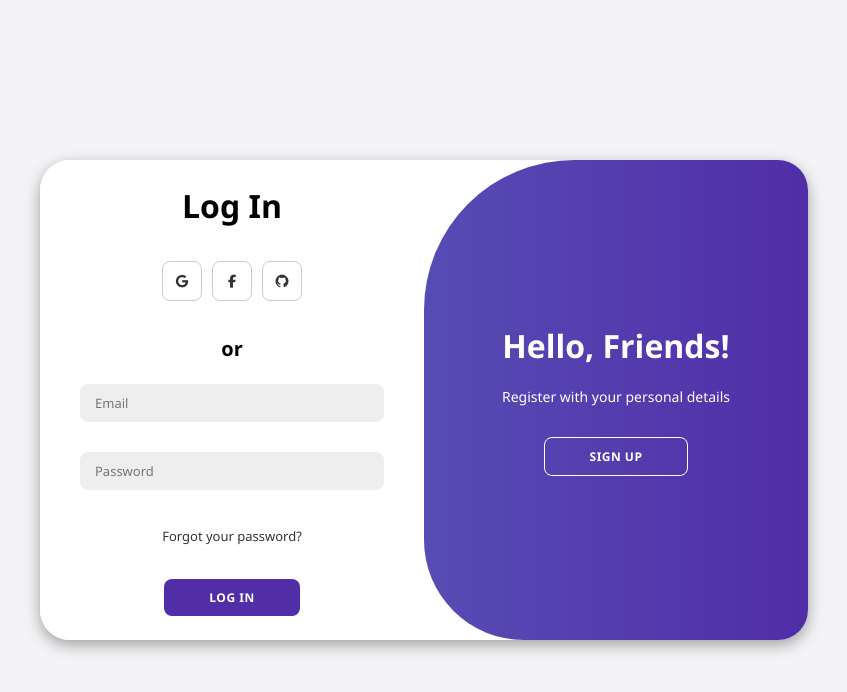
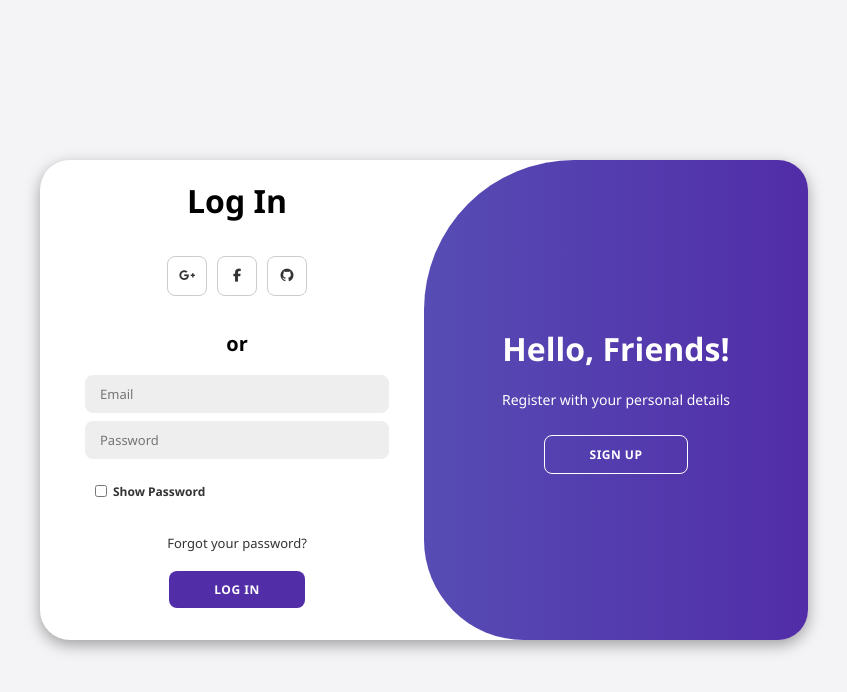
Before and after one commit to Nidhekshaa/Intern_automation, a React (Vite) app in the folder Frontend/: page /user-login in a window 1280 px wide. Shown: the top 692 px of the page, without its empty margins (216-1063 px from the left). Built offline with nearby package versions, Linux system fonts and the light colour scheme.

Commit message:
frontend completed

```diff
--- a/Frontend/src/User/UserLoginRegister.jsx
+++ b/Frontend/src/User/UserLoginRegister.jsx
@@ -12,6 +12,8 @@ axios.defaults.withCredentials = true;
 const LoginRegister = () => {
   const [isActive, setIsActive] = useState(false);
   const navigate = useNavigate();
+  const [showLoginPassword, setShowLoginPassword] = useState(false);
+  const [showRegisterPassword, setShowRegisterPassword] = useState(false);
 
   // ================= REGISTER STATE =================
   const [registerData, setRegisterData] = useState({
@@ -34,7 +36,7 @@ const LoginRegister = () => {
       const res = await axios.post(
         `${API_URL}/api/auth/register`,
         registerData,
-        { withCredentials: true }
+        { withCredentials: true },
       );
 
       alert(res.data.msg);
@@ -49,11 +51,9 @@ const LoginRegister = () => {
     e.preventDefault();
 
     try {
-      const res = await axios.post(
-        `${API_URL}/api/auth/login`,
-        loginData,
-        { withCredentials: true }
-      );
+      const res = await axios.post(`${API_URL}/api/auth/login`, loginData, {
+        withCredentials: true,
+      });
 
       alert(res.data.msg);
 
@@ -73,7 +73,7 @@ const LoginRegister = () => {
 
             <div className="social-icons">
               <a href={`${API_URL}/auth/google`} className="icon">
-                <i className="fa-brands fa-google"></i>
+                <i className="fa-brands fa-google-plus-g"></i>
               </a>
               <a href={`${API_URL}/auth/facebook`} className="icon">
                 <i className="fa-brands fa-facebook-f"></i>
@@ -84,7 +84,7 @@ const LoginRegister = () => {
             </div>
 
             <span>or</span>
-
+            <div className="password-options">
             <input
               type="text"
               placeholder="Name"
@@ -106,7 +106,7 @@ const LoginRegister = () => {
             />
 
             <input
-              type="password"
+              type={showRegisterPassword ? "text" : "password"}
               placeholder="Password"
               value={registerData.password}
               onChange={(e) =>
@@ -117,6 +117,16 @@ const LoginRegister = () => {
               }
               required
             />
+
+            <label className="checkbox-container">
+                <input
+                  type="checkbox"
+                  checked={showLoginPassword}
+                  onChange={() => setShowLoginPassword(!showLoginPassword)}
+                />
+                <span>Show Password</span>
+              </label>
+            </div>
 
             <button type="submit">Sign Up</button>
           </form>
@@ -129,7 +139,7 @@ const LoginRegister = () => {
 
             <div className="social-icons">
               <a href={`${API_URL}/auth/google`} className="icon">
-                <i className="fa-brands fa-google"></i>
+                <i className="fa-brands fa-google-plus-g"></i>
               </a>
               <a href={`${API_URL}/auth/facebook`} className="icon">
                 <i className="fa-brands fa-facebook-f"></i>
@@ -140,7 +150,7 @@ const LoginRegister = () => {
             </div>
 
             <span>or</span>
-
+            <div className="password-options">
             <input
               type="email"
               placeholder="Email"
@@ -152,7 +162,7 @@ const LoginRegister = () => {
             />
 
             <input
-              type="password"
+              type={showLoginPassword ? "text" : "password"}
               placeholder="Password"
               value={loginData.password}
               onChange={(e) =>
@@ -161,6 +171,15 @@ const LoginRegister = () => {
               required
             />
 
+            <label className="checkbox-container">
+                <input
+                  type="checkbox"
+                  checked={showLoginPassword}
+                  onChange={() => setShowLoginPassword(!showLoginPassword)}
+                />
+                <span>Show Password</span>
+              </label>
+            </div>
             <a href="/forgot-password" className="forgot-password-link">
               Forgot your password?
             </a>
--- a/Frontend/src/styles/UserLoginRegister.css
+++ b/Frontend/src/styles/UserLoginRegister.css
@@ -39,7 +39,7 @@
     color: #333;
     font-size: 13px;
     text-decoration: none;
-    margin: 15px 0 10px;
+    margin: 0px 0 0px;
 }
 
 /* ================= Buttons ================= */
@@ -54,7 +54,7 @@
     font-weight: 600;
     letter-spacing: 0.5px;
     text-transform: uppercase;
-    margin-top: 10px;
+    margin-top: 5px;
     cursor: pointer;
     transition: background 0.3s;
 }
@@ -73,13 +73,13 @@
     justify-content: center;
     flex-direction: column;
     padding: 0 40px;
-    height: 100%;
+    height: 95%;
 }
 
 .container input {
     background-color: #eee;
     border: none;
-    margin: 8px 0;
+    margin: 4px 0;
     padding: 10px 15px;
     font-size: 13px;
     border-radius: 8px;
@@ -95,6 +95,7 @@
     height: 100%;
     width: 50%;
     transition: all 0.6s ease-in-out;
+    margin: 5px;
 }
 
 .sign-in {
@@ -232,8 +233,8 @@
 .forgot-password-link {
   display: block;
   text-align: right;
-  margin-top: 8px;
-  margin-bottom: 12px;
+  margin-top: 0px;
+  margin-bottom: 0px;
 
   font-size: 0.9rem;
   color: #2563eb;
@@ -249,6 +250,30 @@
   transform: translateX(2px);
 }
 
+/* Checkbox styling */
+.checkbox-container {
+  display: flex;
+  align-items: center;
+  gap: 6px;              /* space between checkbox & text */
+  cursor: pointer;
+  margin: 10px 0;
+  padding:10px;
+}
+
+.checkbox-container input {
+  cursor: pointer;
+  width: 12px;
+  height: 12px;
+  margin: 0;             /* remove default spacing */
+}
+
+.checkbox-container span {
+  font-size: 12px;
+  font-weight: 600;
+  color: #333;
+  white-space: nowrap;   /* prevents text from breaking */
+}
+
 /* ================= Animation ================= */
 
 @keyframes move {
```
